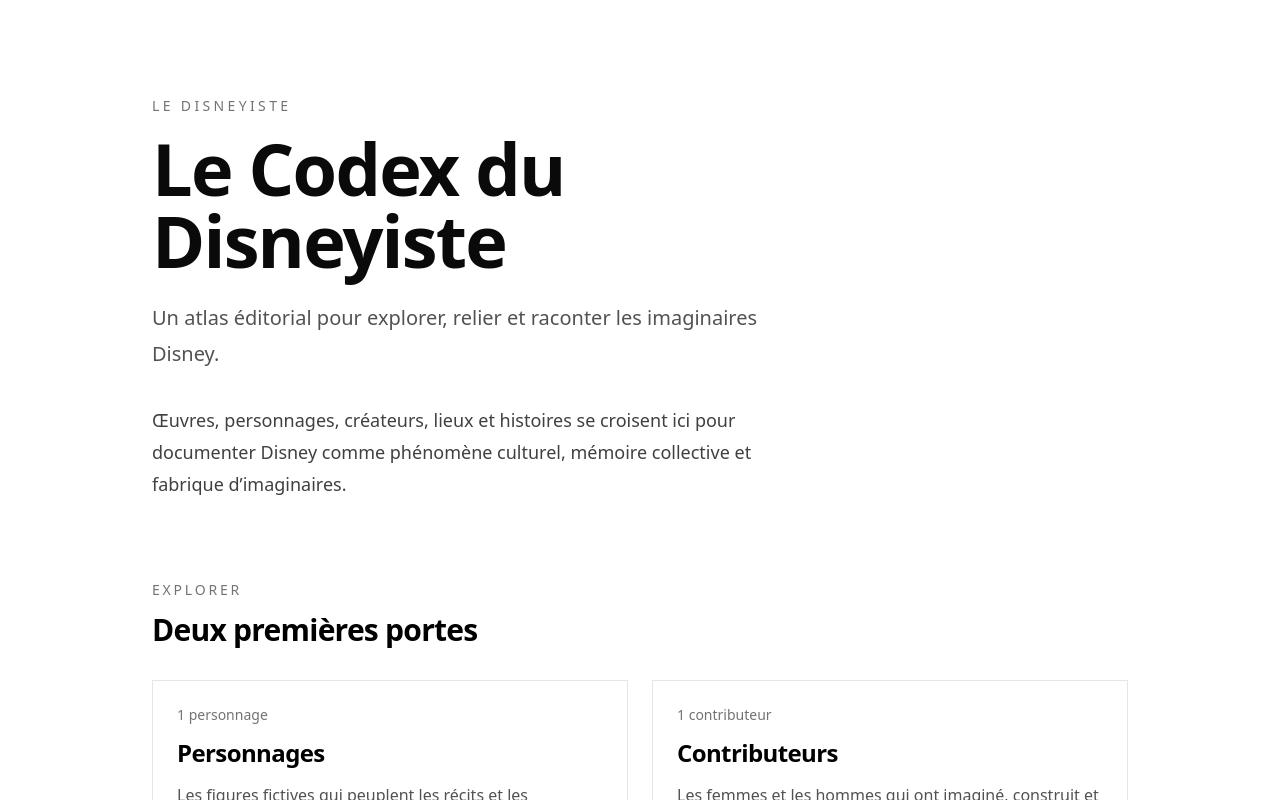
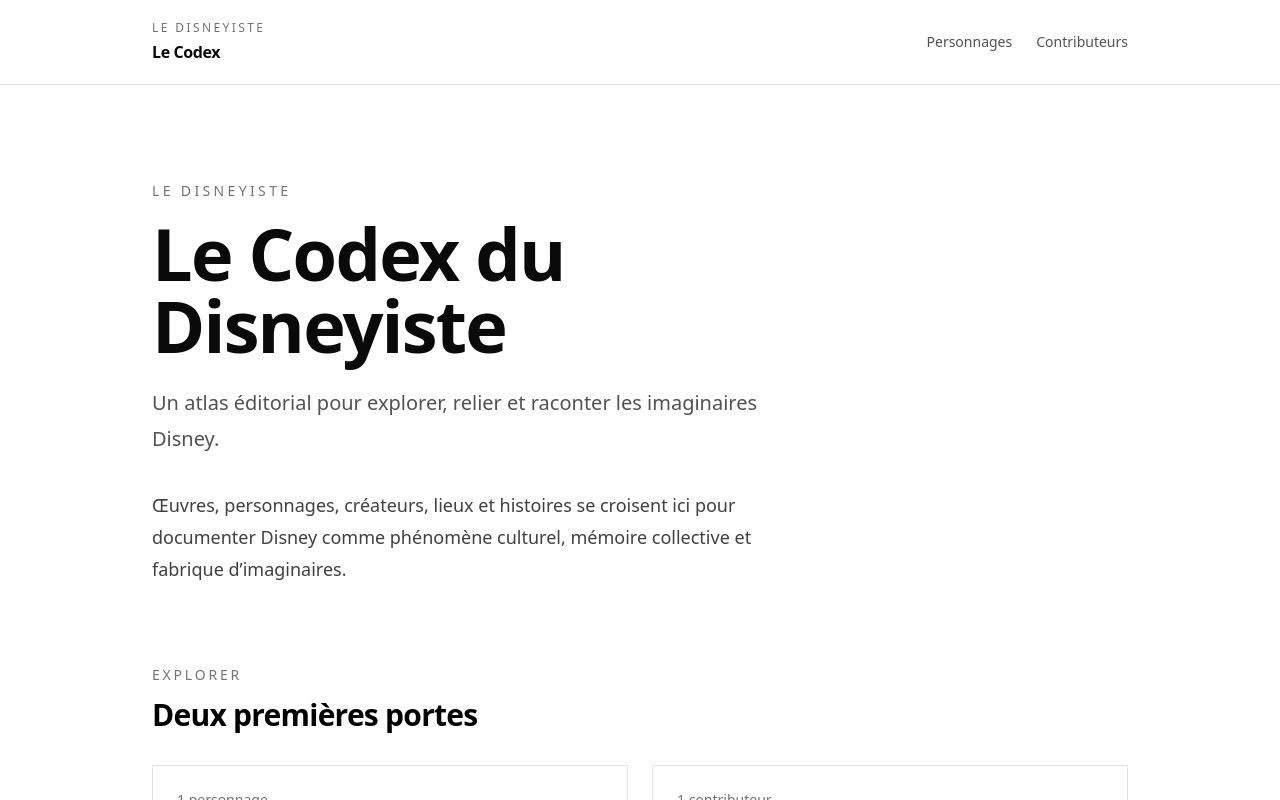
Before and after one commit to iamjulienjulien/ledisneyiste-codex, a Next.js app: page / in a window 1280 px wide. Shown: the top 800 px of the page. Built offline with nearby package versions, Linux system fonts and the light colour scheme.

Commit message:
🎨 Mise en scène > Installer quelques panneaux dans les couloirs > 🐭 Julien

```diff
--- a/src/app/layout.tsx
+++ b/src/app/layout.tsx
@@ -1,4 +1,5 @@
 import type { Metadata } from "next";
+import Link from "next/link";
 import "./globals.css";
 
 export const metadata: Metadata = {
@@ -25,7 +26,42 @@ export default function RootLayout({
 }>) {
     return (
         <html lang="fr">
-            <body>{children}</body>
+            <body>
+                <header className="border-b border-neutral-200">
+                    <div className="mx-auto flex w-full max-w-5xl flex-col gap-5 px-6 py-5 sm:flex-row sm:items-center sm:justify-between">
+                        <Link href="/" className="group">
+                            <p className="text-xs font-medium uppercase tracking-[0.2em] text-neutral-500">
+                                Le Disneyiste
+                            </p>
+
+                            <p className="mt-1 font-semibold tracking-tight text-neutral-950 group-hover:underline group-hover:underline-offset-4">
+                                Le Codex
+                            </p>
+                        </Link>
+
+                        <nav
+                            aria-label="Navigation principale"
+                            className="flex items-center gap-6 text-sm"
+                        >
+                            <Link
+                                href="/personnages"
+                                className="text-neutral-600 hover:text-neutral-950"
+                            >
+                                Personnages
+                            </Link>
+
+                            <Link
+                                href="/contributeurs"
+                                className="text-neutral-600 hover:text-neutral-950"
+                            >
+                                Contributeurs
+                            </Link>
+                        </nav>
+                    </div>
+                </header>
+
+                {children}
+            </body>
         </html>
     );
 }
```
